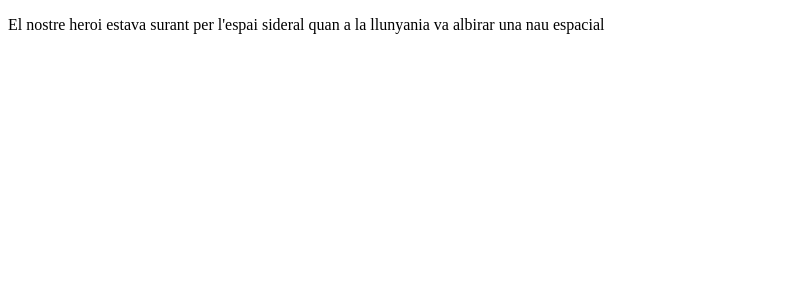
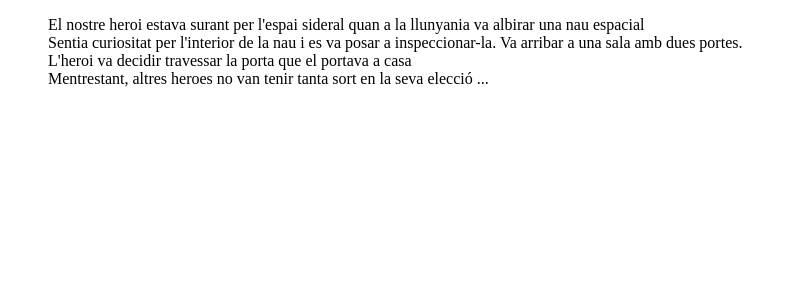
Before and after one commit to Swarleys/Sprint6, a Vue app in the folder Vue/: page / in a window 1280 px wide. Shown: the top 300 px of the page, without its empty margins (0-792 px from the left). Built offline with nearby package versions, Linux system fonts and the light colour scheme.

Commit message:
Exercici 2

```diff
--- /dev/null
+++ b/Vue/src/Interfaces/interfaces.ts
@@ -0,0 +1,3 @@
+export interface Messages {
+    "messages": string[];
+};
--- /dev/null
+++ b/Vue/src/assets/data.json
@@ -0,0 +1,8 @@
+{
+  "messages": [
+    "El nostre heroi estava surant per l'espai sideral quan a la llunyania va albirar una nau espacial",
+    "Sentia curiositat per l'interior de la nau i es va posar a inspeccionar-la. Va arribar a una sala amb dues portes.",
+    "L'heroi va decidir travessar la porta que el portava a casa",
+    "Mentrestant, altres heroes no van tenir tanta sort en la seva elecció ..."
+  ]
+}
--- a/Vue/src/components/Home.vue
+++ b/Vue/src/components/Home.vue
@@ -1,11 +1,10 @@
 <script setup lang="ts">
 import Scene from "./Scene.vue";
+import  messages  from "../assets/data.json";
 </script>
 
 <template>
-    <Scene
-        msg="El nostre heroi estava surant per l'espai sideral quan a la llunyania va albirar una nau espacial"
-    />
+    <Scene :data="messages" />
 </template>
 
 <style scoped>
--- a/Vue/src/components/Scene.vue
+++ b/Vue/src/components/Scene.vue
@@ -1,10 +1,16 @@
 <script setup lang="ts">
-defineProps<{ msg: string }>()
+import { Messages } from "../Interfaces/interfaces"
+defineProps<{ data: Messages }>()
 </script>
 
 <template>
-  <p>{{ msg }}</p>
+  <ul>
+    <li v-for="message, index in data.messages" :key="index">{{ message }}</li>
+  </ul>
 </template>
 
 <style scoped>
+li {
+  list-style: none;
+}
 </style>
```
